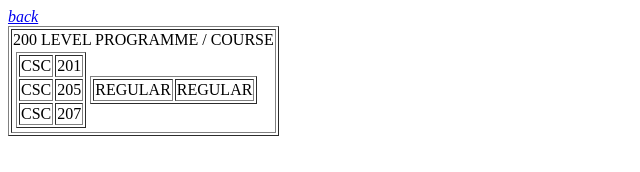
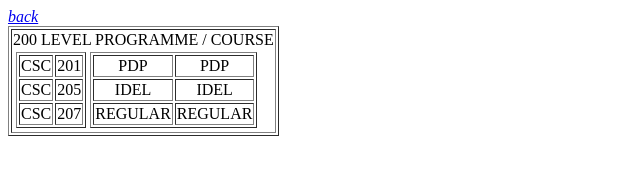
Before and after one commit to skittla/imran, a plain HTML site: page TABLE.html in a window 1280 px wide. Shown: the whole page, without its empty margins (0-640 px from the left). Drawn offline with Linux system fonts and the light colour scheme.

Commit message:
Update TABLE.html

```diff
--- a/TABLE.html
+++ b/TABLE.html
@@ -28,6 +28,15 @@
 
               <td>
                 <table border="1">
+                  <tr>
+                    <td><center>PDP</center></td>
+                    <td><center>PDP</center></td>
+                  </tr>
+
+                  <tr>
+                    <td><center>IDEL</center></td>
+                    <td><center>IDEL</center></td>
+                  </tr>
 
                   <tr>
                     <td><center>REGULAR</center></td>
```
